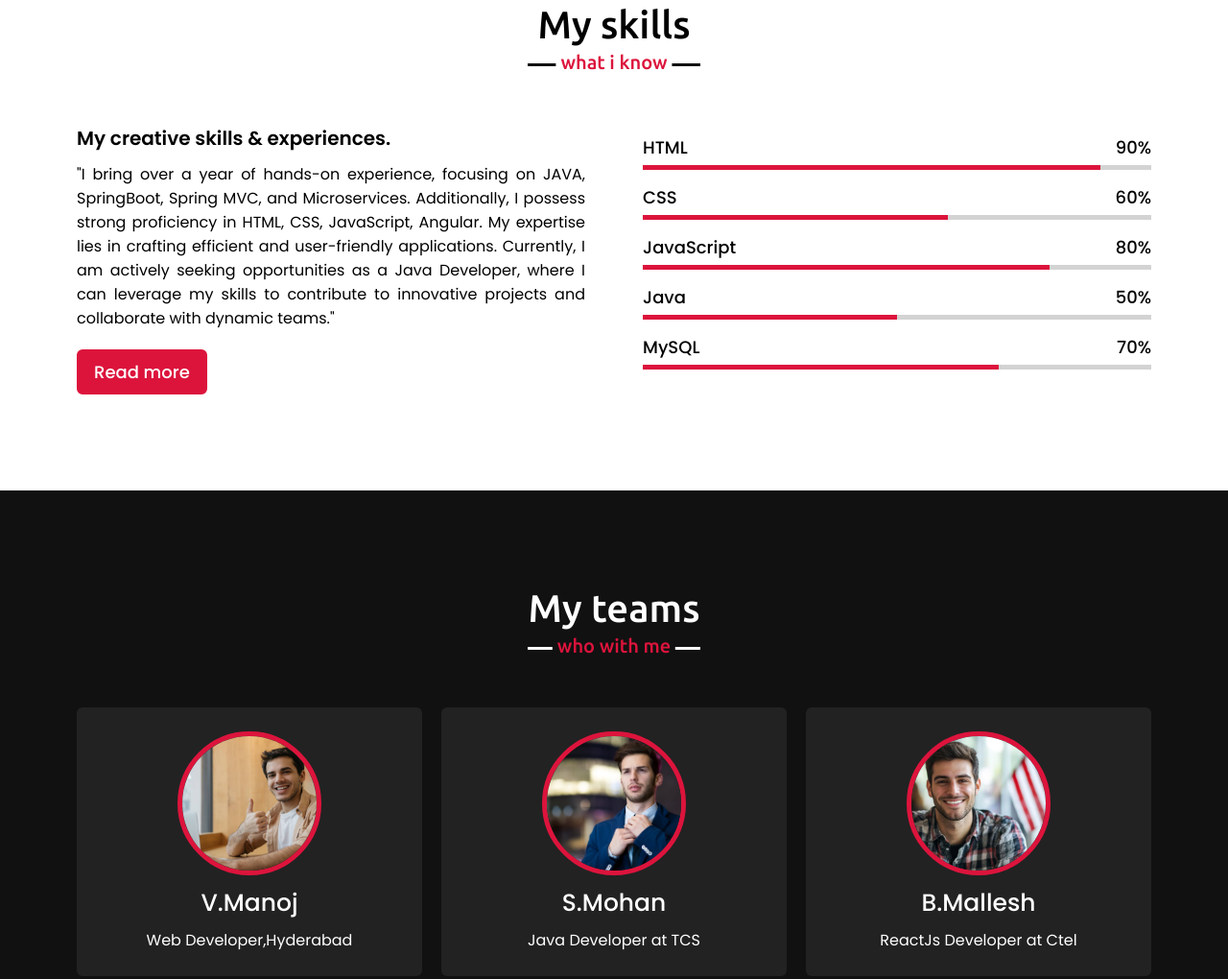
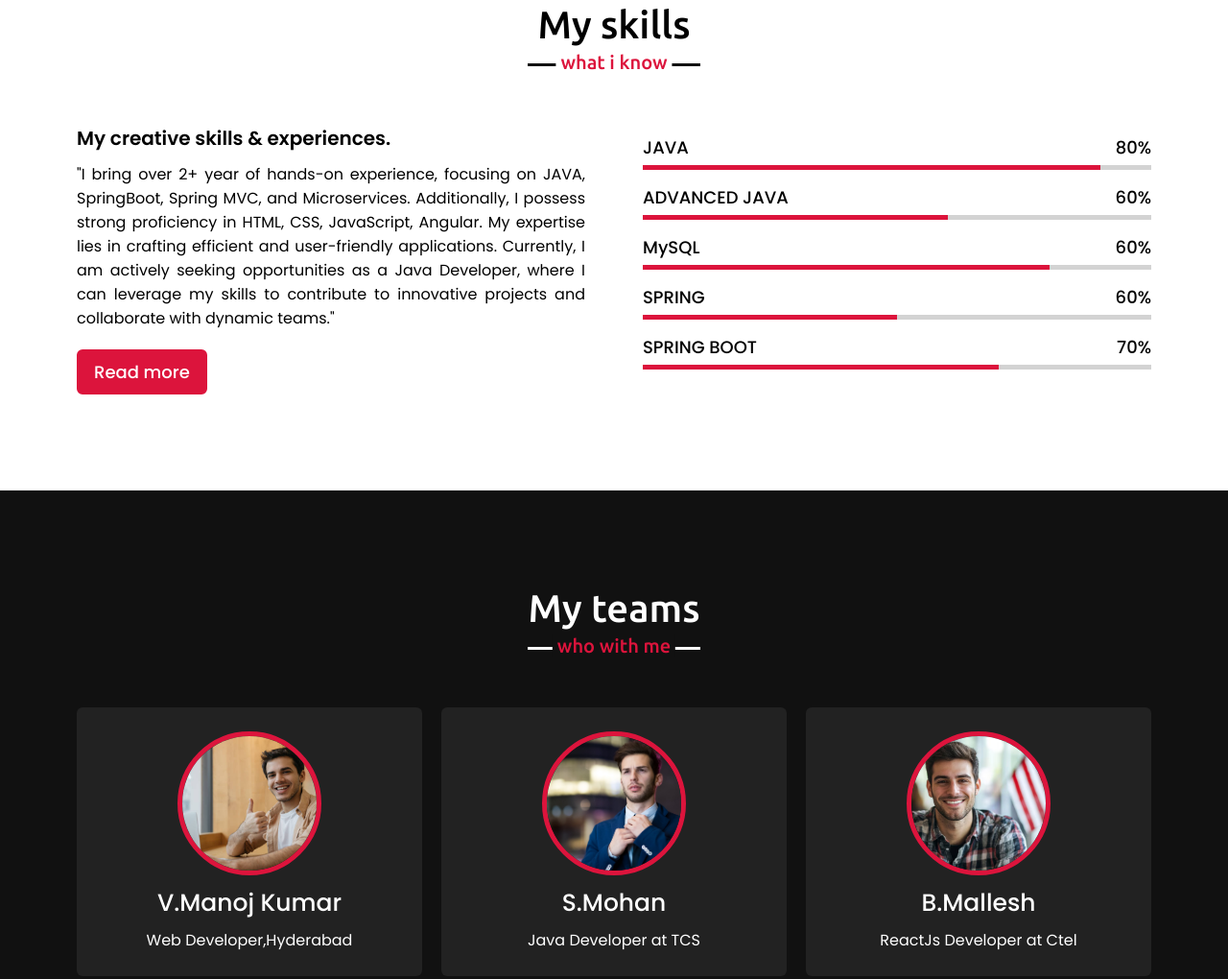
Before and after one commit to shyampraneth/Portfolio, a plain HTML site: page index.html in a window 1280 px wide. Shown: the part 2137-3157 px from the top of the page at 96% size. Drawn offline with nearby package versions, Linux system fonts and the light colour scheme.

Commit message:
second commit

```diff
--- a/index.html
+++ b/index.html
@@ -104,42 +104,42 @@
             <div class="skills-content">
                 <div class="column left">
                     <div class="text">My creative skills & experiences.</div>
-                    <p>"I bring over a year of hands-on experience, focusing on JAVA, SpringBoot, Spring MVC, and Microservices. Additionally, I possess strong proficiency in HTML, CSS, JavaScript, Angular. My expertise lies in crafting efficient and user-friendly applications. Currently, I am actively seeking opportunities as a Java Developer, where I can leverage my skills to contribute to innovative projects and collaborate with dynamic teams."
+                    <p>"I bring over 2+ year of hands-on experience, focusing on JAVA, SpringBoot, Spring MVC, and Microservices. Additionally, I possess strong proficiency in HTML, CSS, JavaScript, Angular. My expertise lies in crafting efficient and user-friendly applications. Currently, I am actively seeking opportunities as a Java Developer, where I can leverage my skills to contribute to innovative projects and collaborate with dynamic teams."
                     </p>
                     <a href="#">Read more</a>
                 </div>
                 <div class="column right">
                     <div class="bars">
                         <div class="info">
-                            <span>HTML</span>
-                            <span>90%</span>
+                            <span>JAVA</span>
+                            <span>80%</span>
                         </div>
                         <div class="line html"></div>
                     </div>
                     <div class="bars">
                         <div class="info">
-                            <span>CSS</span>
+                            <span>ADVANCED JAVA</span>
                             <span>60%</span>
                         </div>
                         <div class="line css"></div>
                     </div>
                     <div class="bars">
                         <div class="info">
-                            <span>JavaScript</span>
-                            <span>80%</span>
+                            <span>MySQL</span>
+                            <span>60%</span>
                         </div>
                         <div class="line js"></div>
                     </div>
                     <div class="bars">
                         <div class="info">
-                            <span>Java</span>
-                            <span>50%</span>
+                            <span>SPRING</span>
+                            <span>60%</span>
                         </div>
                         <div class="line php"></div>
                     </div>
                     <div class="bars">
                         <div class="info">
-                            <span>MySQL</span>
+                            <span>SPRING BOOT</span>
                             <span>70%</span>
                         </div>
                         <div class="line mysql"></div>
@@ -157,14 +157,14 @@
                 <div class="card">
                     <div class="box">
                         <img src="images/profile-1.jpeg" alt="">
-                        <div class="text">S.Sai</div>
+                        <div class="text">S.Sai Kumar</div>
                         <p>Software Engineer,Hyderabad</p>
                     </div>
                 </div>
                 <div class="card">
                     <div class="box">
                         <img src="images/manoj.jpg" alt="">
-                        <div class="text">V.Manoj</div>
+                        <div class="text">V.Manoj Kumar</div>
                         <p>Web Developer,Hyderabad</p>
                     </div>
                 </div>
```
